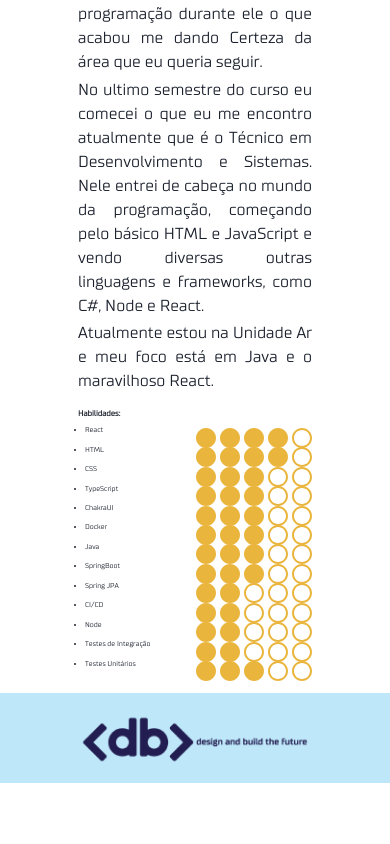
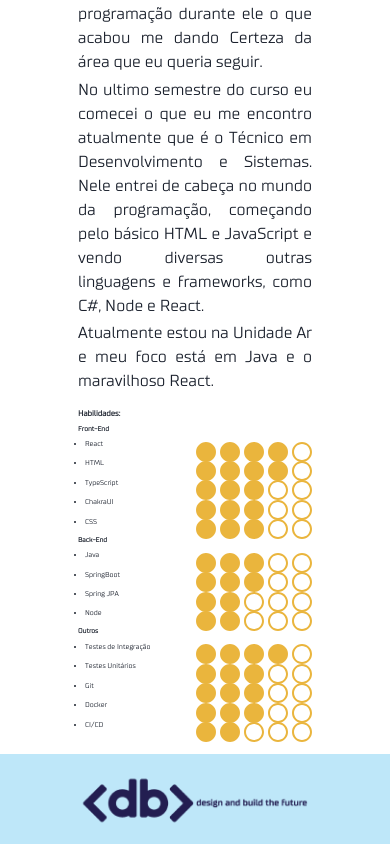
Before and after one commit to AurorinhaBoreal/portfolio-db, a React (Vite) app: page / in a window 390 px wide. Shown: the part 671-1515 px from the top of the page. Before the commit the page ends 1454 px from the top, so only its background shows below. Built offline with nearby package versions, Linux system fonts and the light colour scheme.

Commit message:
refactor: Implement Subtitle on Skills

```diff
--- a/src/components/SkillCard/index.tsx
+++ b/src/components/SkillCard/index.tsx
@@ -1,4 +1,4 @@
-import { Flex, ListItem, UnorderedList, Image } from "@chakra-ui/react"
+import { Flex, ListItem, UnorderedList, Image, Text } from "@chakra-ui/react"
 import styles from "./sc.module.css"
 import {getSkillLevel, getSkillName } from "../../utils/skillInfo"
 import fillSkill from "../../assets/filledSkill.svg"
@@ -25,7 +25,19 @@ export default function SkillCard() {
 
   return (
     <>
+      <Text className={styles.subtitle}>Front-End</Text>
       {skillNames.map((skill, index) => (
+        <>
+          {index == 5 ? (
+            <>
+              <Text className={styles.subtitle}>Back-End</Text>
+            </>
+          ) : <></>}
+          {index == 9 ? (
+            <>
+              <Text className={styles.subtitle}>Outros</Text>
+            </>
+          ) : <></>}
           <UnorderedList className={styles.cardWrapper}>
             <Flex>
               <ListItem className={styles.skillText}>{skill}</ListItem>
@@ -34,6 +46,7 @@ export default function SkillCard() {
               {handleLevel(skillLevels[index])}
             </Flex>
           </UnorderedList>
+        </>
       ))}
     </>
   )
--- a/src/components/SkillCard/sc.module.css
+++ b/src/components/SkillCard/sc.module.css
@@ -11,6 +11,12 @@
     height: 1.4vw;
     margin: 7px 0;
     gap: 4px;
+}
+
+.subtitle {
+    margin-top: 1vw;
+    font-size: 1.2vw;
+    font-weight: bold;
 }
 
 @media all and (max-width: 1200px) {
@@ -28,4 +34,7 @@
         width: 1vw;
         height: 1vw
     }
+    .subtitle {
+        font-size: 1.7vw;
+    }
 }
--- a/src/pages/Home/h.module.css
+++ b/src/pages/Home/h.module.css
@@ -50,7 +50,7 @@
 }
 
 .skillTitle {
-    font-size: 1.5vw;
+    font-size: 2vw;
     font-weight: bold;
 }
 
--- a/src/utils/skillInfo.ts
+++ b/src/utils/skillInfo.ts
@@ -3,17 +3,18 @@ export function getSkillName() {
     const skillNames: string[] = [
         "React",
         "HTML",
-        "CSS",
         "TypeScript",
         "ChakraUI",
-        "Docker",
+        "CSS",
         "Java",
         "SpringBoot",
         "Spring JPA",
-        "CI/CD",
         "Node",
         "Testes de Integração",
-        "Testes Unitários"
+        "Testes Unitários",
+        "Git",
+        "Docker",
+        "CI/CD"
     ]
     return skillNames
 }
@@ -27,12 +28,13 @@ export function getSkillLevel() {
         3,
         3,
         3,
-        3,
         2,
         2,
-        2,
-        2,
-        3
+        4,
+        3,
+        3,
+        3,
+        2
     ]
     return skillLevel
 }
```
